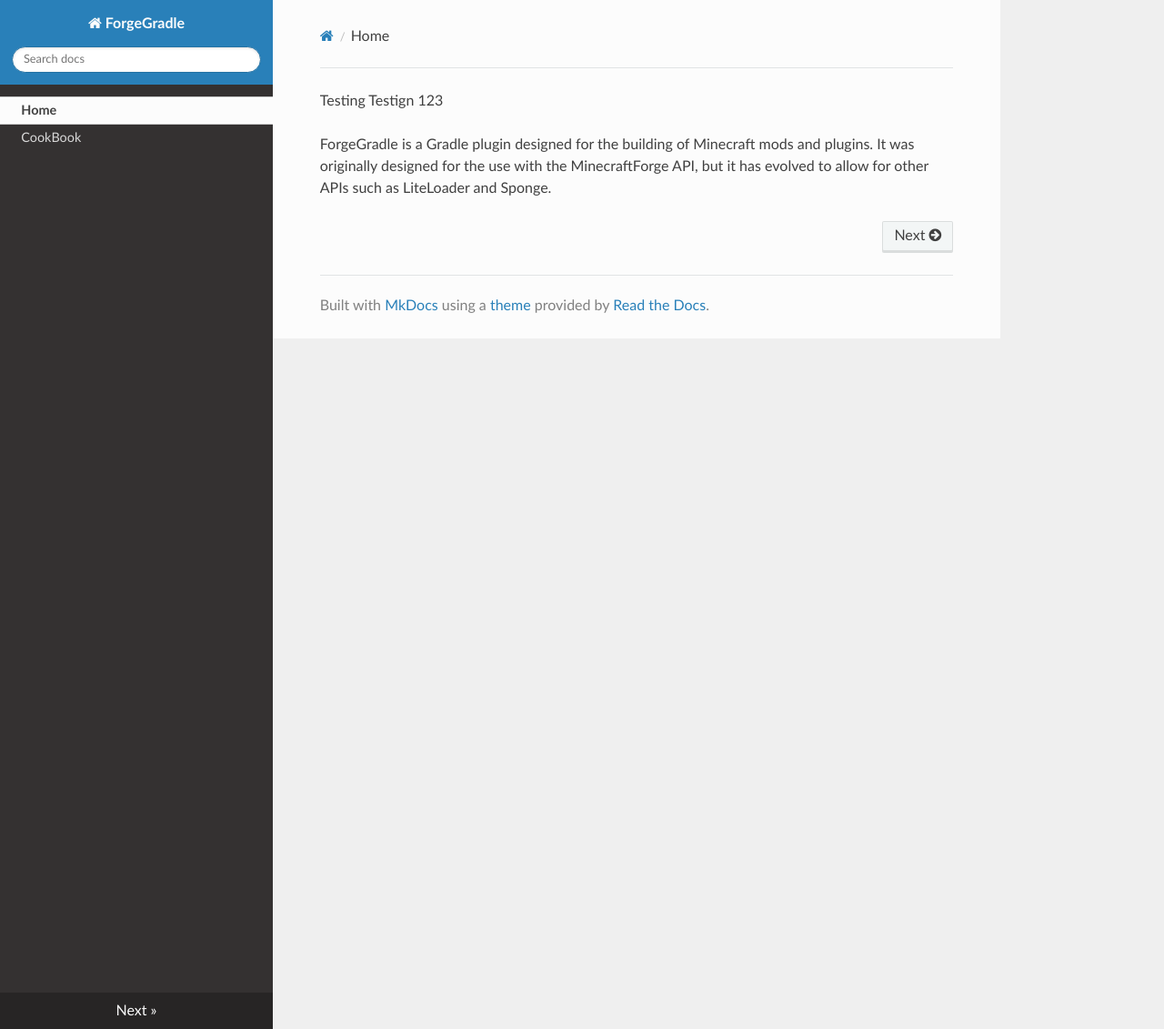
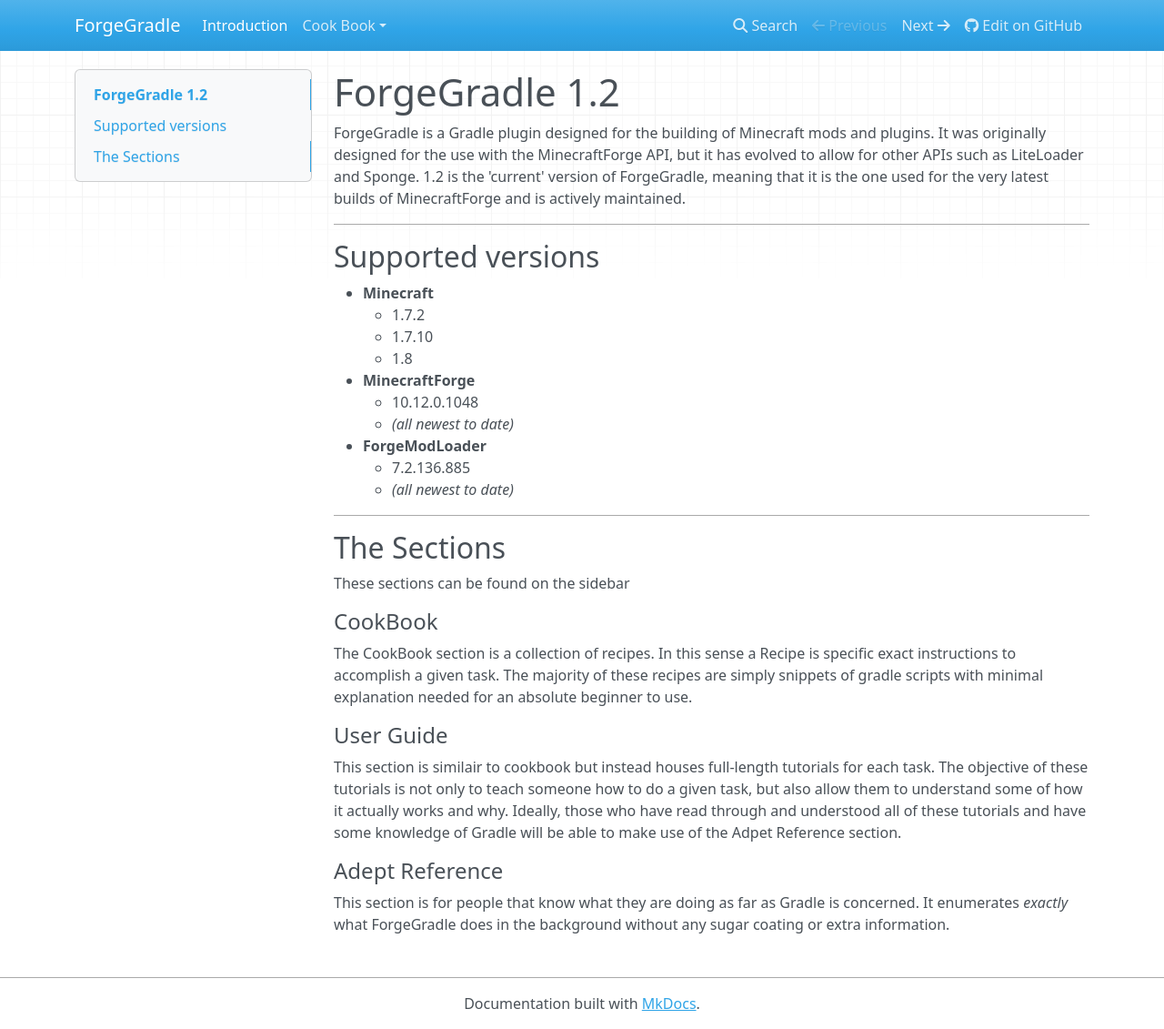
Before and after one commit to MinecraftForge/ForgeGradle, an MkDocs documentation site: the page built from docs/index.md, in a window 1280 px wide and 1131 px high. Shown: the whole window at 91% size. Built offline with MkDocs 1.6.1, drawn with Linux system fonts in a browser that asks for light colours; nearby versions of some CDN libraries; old or Windows-style settings are respelled for this version of MkDocs.

```diff
--- a/docs/index.md
+++ b/docs/index.md
@@ -1,3 +1,30 @@
-Testing Testign 123
+# ForgeGradle 1.2
+ForgeGradle is a Gradle plugin designed for the building of Minecraft mods and plugins. It was originally designed for the use with the MinecraftForge API, but it has evolved to allow for other APIs such as LiteLoader and Sponge. 1.2 is the 'current' version of ForgeGradle, meaning that it is the one used for the very latest builds of MinecraftForge and is actively maintained.
 
-ForgeGradle is a Gradle plugin designed for the building of Minecraft mods and plugins. It was originally designed for the use with the MinecraftForge API, but it has evolved to allow for other APIs such as LiteLoader and Sponge.
+---
+
+## Supported versions
+ - **Minecraft**
+    - 1.7.2
+    - 1.7.10
+    - 1.8
+ - **MinecraftForge**
+    - 10.12.0.1048
+    - *(all newest to date)*
+ - **ForgeModLoader**
+    - 7.2.136.885
+    - *(all newest to date)*
+
+---
+
+## The Sections
+These sections can be found on the sidebar
+
+#### CookBook
+The CookBook section is a collection of recipes. In this sense a Recipe is specific exact instructions to accomplish a given task. The majority of these recipes are simply snippets of gradle scripts with minimal explanation needed for an absolute beginner to use.
+
+#### User Guide
+This section is similair to cookbook but instead houses full-length tutorials for each task. The objective of these tutorials is not only to teach someone how to do a given task, but also allow them to understand some of how it actually works and why. Ideally, those who have read through and understood all of these tutorials and have some knowledge of Gradle will be able to make use of the Adpet Reference section.
+
+#### Adept Reference
+This section is for people that know what they are doing as far as Gradle is concerned. It enumerates *exactly* what ForgeGradle does in the background without any sugar coating or extra information.
--- a/mkdocs.yml
+++ b/mkdocs.yml
@@ -1,5 +1,10 @@
 site_name: ForgeGradle
-theme: readthedocs
+#theme:
+
+site_description: Documentation for ForgeGradle the gradle plufin for Minecraft
+repo_url: https://github.com/MinecraftForge/ForgeGradle
+
 pages:
-    - index.md
-    - cookbook.md
+- ['index.md', 'Introduction']
+- ['cookbook/common-tasks.md', 'Cook Book', 'Common Tasks']
+- ['cookbook/shading.md', 'Cook Book', 'Shading']
```
Also changed, not shown: README.md (+2 -0 lines), docs/cookbook.md (deleted, +0 -7 lines), docs/cookbook/common-tasks.md (added, +56 -0 lines), docs/cookbook/shading.md (added, +35 -0 lines).
